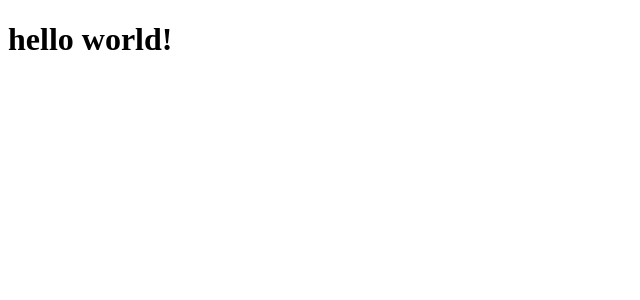
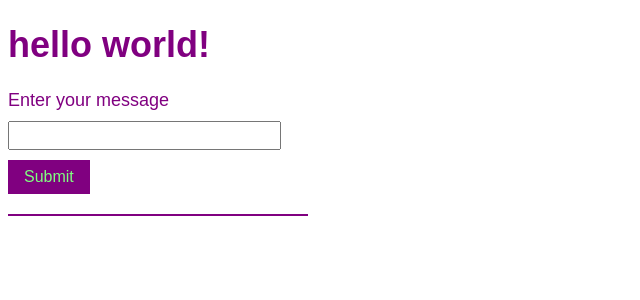
Before and after one commit to marcysutton/react-svg-map-demo, a React (Vite) app: page / in a window 1280 px wide. Shown: the top 300 px of the page, without its empty margins (0-640 px from the left). Built offline with nearby package versions, Linux system fonts and the light colour scheme.

Commit message:
Add greeter program

```diff
--- a/index.html
+++ b/index.html
@@ -1,5 +1,5 @@
 <!doctype html>
-<html>
+<html lang="en">
 <head>
     <title>Web Greeter</title>
     <link rel="stylesheet" type="text/css" href="styles.css" />
--- a/src/Greeter.js
+++ b/src/Greeter.js
@@ -1,10 +1,32 @@
-import {useState} from 'react'
+import React, {useRef, useState} from 'react'
 
 const Greeter = () => {
     const [message, setMessage] = useState('')
+    const inputRef = useRef(null)
+
+    const submitHandler = (event) => {
+        event.preventDefault()
+        console.log(event.target.elements)
+
+        setMessage(inputRef.current.value)
+        inputRef.current.value = ''
+    }
 
     return (
-        <div></div>
+        <div data-testid="greeter">
+            <form onSubmit={submitHandler}>
+                <label>
+                    Enter your message<br />
+                    <input type="text" ref={inputRef} />
+                </label>
+                <button>
+                    <span>Submit</span>
+                </button>
+            </form>
+            <div id="results" role="status">
+                {message}
+            </div>
+        </div>
     )
 }
 
--- a/styles.css
+++ b/styles.css
@@ -0,0 +1,35 @@
+*, :before, :after {
+    box-sizing: border-box;
+}
+
+body {
+    color: purple;
+    font-family: sans-serif;
+    font-size: 18px;
+}
+
+form input[type="text"] {
+    display: block;
+    font-size: 1.25rem;
+    margin: 0.5em 0;
+}
+form button {
+    background-color: currentColor;
+    border: none;
+    color: currentColor;
+    font-size: 1rem;
+    padding: 0.5em 1em;
+    -webkit-appearance: none;
+}
+form button span {
+    filter: invert(100%);
+}
+#results {
+    border: 2px solid currentColor;
+    border-width: 2px 0 0 0;
+    display: inline-block;
+    font-size: 1.25rem;
+    margin: 1em 0;
+    min-width: 300px;
+    padding: 1em 0;
+}
```
Also changed, not shown: 1 other file (tests, documents, lock files or other folders).
